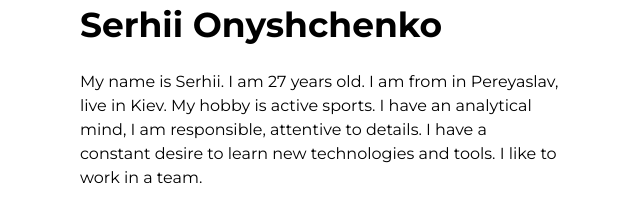
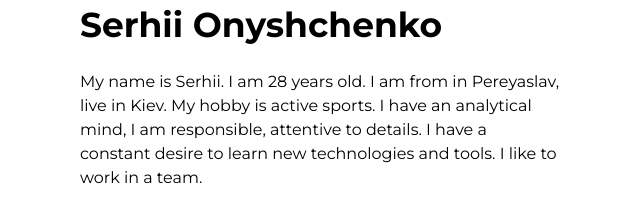
Before and after one commit to SerhiiOnyshchenko/Serhii-Portfolio, a plain HTML site: page index.html in a window 1280 px wide. Shown: the part 207-414 px from the top of the page, 505-1145 px from the left. Drawn offline with nearby package versions, Linux system fonts and the light colour scheme.

Commit message:
Update index.html

```diff
--- a/index.html
+++ b/index.html
@@ -68,7 +68,7 @@
             <div class="time-work">Type of employment: <span>full time</span></div>
             <div class="salary">Salary for month: <span>from $500</span></div>
             <div class="my-info-name">Serhii Onyshchenko</div>
-            <div class="my-info-stores">My name is Serhii. I am 27 years old. I am from in Pereyaslav, live in Kiev. My hobby is active sports. I have an analytical mind, I am responsible, attentive to details. I have a constant desire to learn new technologies
+            <div class="my-info-stores">My name is Serhii. I am 28 years old. I am from in Pereyaslav, live in Kiev. My hobby is active sports. I have an analytical mind, I am responsible, attentive to details. I have a constant desire to learn new technologies
             and tools. I like to work in a team.  </div>
         </div>
           <div class="experience-project">
```
